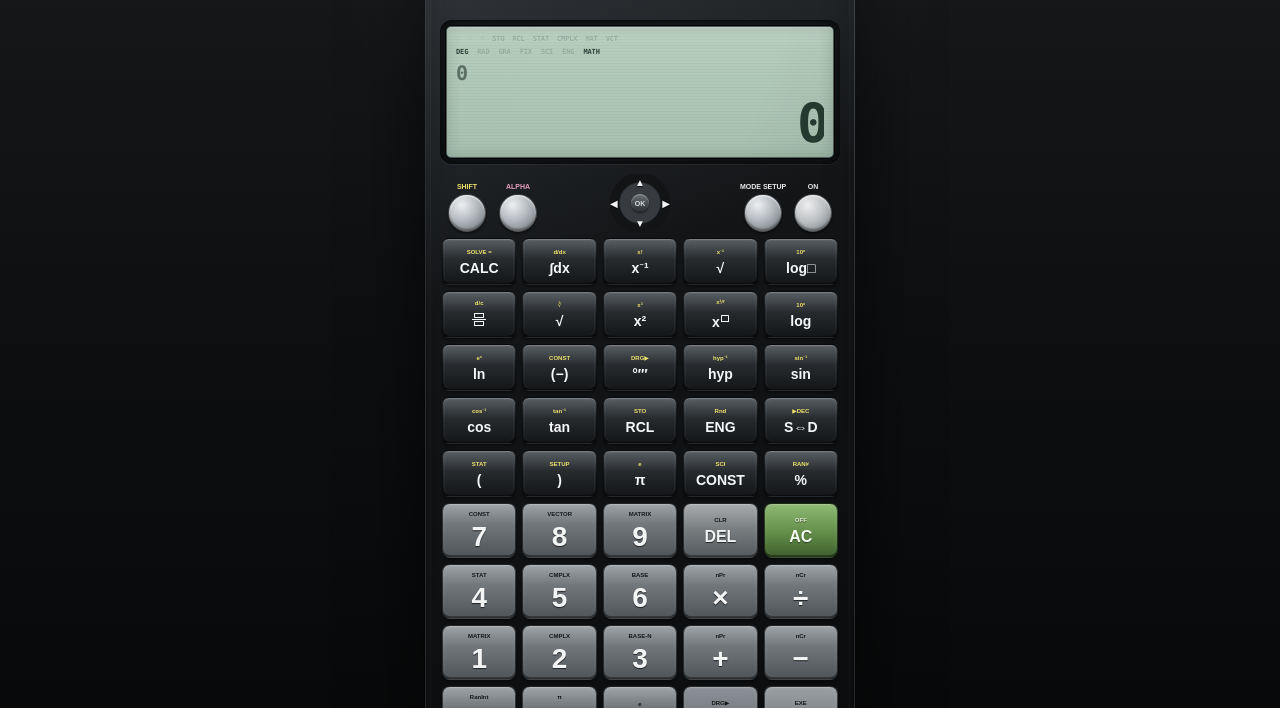
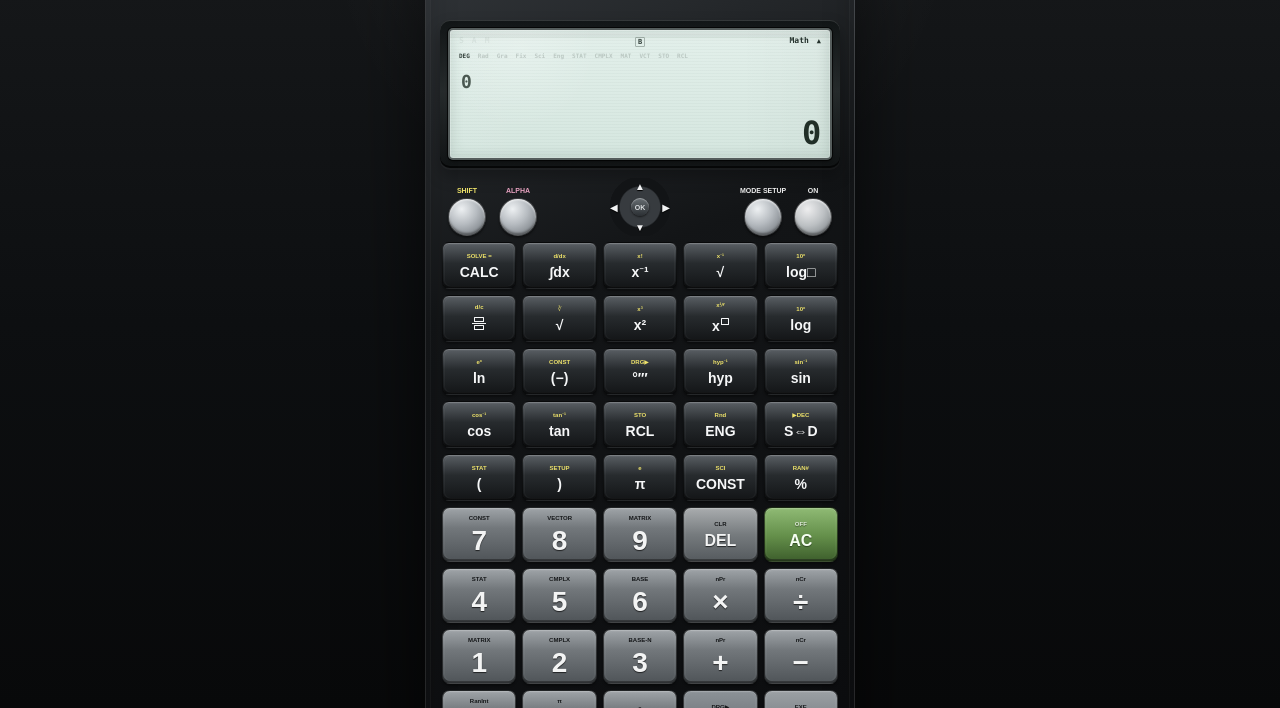
Before and after one commit to Diaa-Wael/Calq, a website built with Vite: page index.html in a window 1280 px wide. Shown: the part 92-800 px from the top of the page. Built offline with nearby package versions, Linux system fonts and the light colour scheme.

Commit message:
feat: update calculator model name and enhance LCD display styling

```diff
--- a/index.html
+++ b/index.html
@@ -15,7 +15,7 @@
         <header class="top-brand">
           <div class="wordmark-wrap">
             <div class="wordmark">CALQ</div>
-            <div class="model-name">fx-991ES PLUS</div>
+            <div class="model-name">fx-570ES PLUS</div>
             <div class="natural">NATURAL-V.P.A.M.</div>
           </div>
           <div class="top-right">
@@ -28,28 +28,38 @@
 
         <section class="display-frame" aria-label="Calculator display">
           <div class="screen" id="screen" tabindex="0" aria-live="polite">
-            <div class="lcd-indicator-row" aria-hidden="true">
-              <span id="shift-indicator">S</span>
-              <span id="alpha-indicator">A</span>
-              <span id="memory-indicator">M</span>
-              <span id="sto-indicator">STO</span>
-              <span id="rcl-indicator">RCL</span>
+            <div class="lcd-header" aria-hidden="true">
+              <div class="lcd-header-left">
+                <span id="shift-indicator">S</span>
+                <span id="alpha-indicator">A</span>
+                <span id="memory-indicator">M</span>
+              </div>
+              <div class="lcd-header-center"><span class="lcd-mode-glyph">B</span></div>
+              <div class="lcd-header-right">
+                <span id="math-indicator" class="lcd-active">Math</span>
+                <span class="lcd-triangle">▲</span>
+              </div>
+            </div>
+
+            <div class="lcd-status-line" aria-hidden="true">
+              <span id="angle-indicator" class="lcd-active">Deg</span>
+              <span id="rad-indicator">Rad</span>
+              <span id="grad-indicator">Gra</span>
+              <span id="fix-indicator">Fix</span>
+              <span id="sci-indicator">Sci</span>
+              <span id="eng-indicator">Eng</span>
               <span id="stat-indicator">STAT</span>
               <span id="cmplx-indicator">CMPLX</span>
               <span id="mat-indicator">MAT</span>
               <span id="vct-indicator">VCT</span>
+              <span id="sto-indicator">STO</span>
+              <span id="rcl-indicator">RCL</span>
             </div>
-            <div class="lcd-mode-row" aria-hidden="true">
-              <span id="angle-indicator" class="lcd-active">DEG</span>
-              <span id="rad-indicator">RAD</span>
-              <span id="grad-indicator">GRA</span>
-              <span id="fix-indicator">FIX</span>
-              <span id="sci-indicator">SCI</span>
-              <span id="eng-indicator">ENG</span>
-              <span id="math-indicator" class="lcd-active">Math</span>
+
+            <div class="lcd-math-area">
+              <div class="screen-expression" id="expression">0</div>
+              <div class="screen-result" id="display">0</div>
             </div>
-            <div class="screen-expression" id="expression">0</div>
-            <div class="screen-result" id="display">0</div>
           </div>
         </section>
 
--- a/src/style.css
+++ b/src/style.css
@@ -642,3 +642,216 @@ button {
   .screen-expression { min-height: 25px; font-size: 12px; }
   .screen-result { font-size: clamp(25px, 9.2vw, 39px); }
 }
+
+/* -------------------------------------------------------------------------
+   Final ES-PLUS-inspired LCD treatment
+   Keep CALQ as the project mark; the visual language follows the classic
+   natural textbook / dot-matrix calculator display.
+   ------------------------------------------------------------------------- */
+:root {
+  --lcd-paper: #e3f0eb;
+  --lcd-paper-low: #d5e6df;
+  --lcd-ink: #18251f;
+  --lcd-muted: rgba(24, 37, 31, .36);
+  --lcd-shell: #282d2e;
+}
+
+.display-frame {
+  padding: 8px;
+  border-radius: 10px;
+  background: linear-gradient(180deg, #121617 0%, #272c2d 48%, #111415 100%);
+  box-shadow:
+    inset 0 1px 0 rgba(255,255,255,.14),
+    inset 0 -2px 0 rgba(0,0,0,.65),
+    0 2px 0 rgba(255,255,255,.035),
+    0 8px 16px rgba(0,0,0,.28);
+}
+
+.screen {
+  min-height: 124px;
+  position: relative;
+  overflow: hidden;
+  border: 2px solid #555d5c;
+  border-radius: 5px;
+  padding: 7px 9px 8px;
+  background:
+    linear-gradient(180deg, rgba(255,255,255,.17) 0%, rgba(255,255,255,0) 12%),
+    repeating-linear-gradient(0deg, rgba(20,42,33,.028) 0 1px, transparent 1px 3px),
+    linear-gradient(180deg, var(--lcd-paper) 0%, var(--lcd-paper-low) 100%);
+  box-shadow:
+    inset 0 0 0 1px rgba(255,255,255,.22),
+    inset 0 0 14px rgba(24,52,40,.17),
+    0 0 0 1px rgba(0,0,0,.74),
+    0 2px 3px rgba(0,0,0,.38);
+  color: var(--lcd-ink);
+  font-family: "Lucida Console", "Courier New", monospace;
+}
+
+.screen::before {
+  content: '';
+  position: absolute;
+  inset: 0;
+  pointer-events: none;
+  background:
+    radial-gradient(circle at 18% 16%, rgba(255,255,255,.18), transparent 24%),
+    linear-gradient(90deg, rgba(255,255,255,.035), transparent 22%, transparent 76%, rgba(0,0,0,.025));
+}
+
+.screen::after {
+  content: '';
+  position: absolute;
+  left: 0;
+  right: 0;
+  bottom: 0;
+  height: 8px;
+  pointer-events: none;
+  background: linear-gradient(180deg, transparent, rgba(33,55,45,.055));
+}
+
+.lcd-header,
+.lcd-status-line,
+.lcd-math-area {
+  position: relative;
+  z-index: 2;
+}
+
+.lcd-header {
+  display: grid;
+  grid-template-columns: 1fr auto 1fr;
+  align-items: start;
+  min-height: 14px;
+  font-size: 8px;
+  line-height: 1;
+  color: rgba(20,33,27,.28);
+  font-weight: 900;
+}
+
+.lcd-header-left,
+.lcd-header-right {
+  display: flex;
+  align-items: center;
+  gap: 8px;
+}
+
+.lcd-header-right { justify-content: flex-end; }
+
+.lcd-header-center {
+  justify-self: center;
+  min-width: 11px;
+  text-align: center;
+}
+
+.lcd-mode-glyph {
+  display: inline-block;
+  min-width: 9px;
+  padding: 1px 2px 0;
+  border: 1px solid rgba(20,33,27,.28);
+  border-radius: 1px;
+  font-size: 7px;
+  line-height: 7px;
+  color: rgba(20,33,27,.85);
+}
+
+.lcd-header-right #math-indicator,
+.lcd-header-right .lcd-triangle {
+  color: rgba(20,33,27,.92);
+}
+
+.lcd-triangle {
+  font-size: 7px;
+  line-height: 1;
+}
+
+.lcd-status-line {
+  display: flex;
+  align-items: baseline;
+  gap: 8px;
+  min-height: 10px;
+  margin-top: 2px;
+  overflow: hidden;
+  white-space: nowrap;
+  font-size: 6px;
+  line-height: 1;
+  color: rgba(20,33,27,.18);
+  font-weight: 900;
+  text-transform: none;
+}
+
+.lcd-status-line span {
+  flex: 0 0 auto;
+}
+
+.lcd-status-line .lcd-active {
+  color: rgba(20,33,27,.84);
+}
+
+.lcd-math-area {
+  display: grid;
+  grid-template-rows: minmax(0, 1fr) auto;
+  min-height: 86px;
+  margin-top: 1px;
+}
+
+.screen-expression {
+  min-height: 0;
+  overflow: hidden;
+  white-space: nowrap;
+  text-overflow: clip;
+  text-align: left;
+  padding: 5px 2px 0;
+  font-family: "Lucida Console", "Courier New", monospace;
+  font-size: clamp(14px, 3.3vw, 18px);
+  line-height: 1.2;
+  letter-spacing: -.025em;
+  font-weight: 700;
+  color: rgba(21,35,28,.74);
+  text-rendering: geometricPrecision;
+}
+
+.screen-result {
+  min-height: 27px;
+  overflow: hidden;
+  white-space: nowrap;
+  text-overflow: clip;
+  text-align: right;
+  padding: 0 1px 1px 2px;
+  font-family: "Lucida Console", "Courier New", monospace;
+  font-size: clamp(21px, 6vw, 32px);
+  line-height: 1;
+  letter-spacing: -.04em;
+  font-weight: 700;
+  color: rgba(18,32,25,.93);
+  text-shadow: 0 .5px 0 rgba(255,255,255,.15);
+}
+
+.powered-off .screen {
+  background: linear-gradient(180deg, #b5c0ba, #a7b3ad);
+}
+
+.powered-off .screen::before,
+.powered-off .screen::after { opacity: .35; }
+
+.powered-off .screen-expression,
+.powered-off .screen-result,
+.powered-off .lcd-header,
+.powered-off .lcd-status-line { color: rgba(26,36,31,.35); }
+
+@media (max-width: 430px) {
+  .display-frame { padding: 5px; }
+  .screen { min-height: 0; height: 100%; padding: 6px 7px 7px; }
+  .lcd-header { min-height: 12px; font-size: 7px; }
+  .lcd-header-left, .lcd-header-right { gap: 5px; }
+  .lcd-status-line { gap: 5px; font-size: 5px; }
+  .lcd-math-area { min-height: 0; height: calc(100% - 23px); }
+  .screen-expression { padding-top: 4px; font-size: clamp(12px, 3.5vw, 16px); }
+  .screen-result { min-height: 24px; font-size: clamp(19px, 6vw, 29px); }
+}
+
+@media (max-width: 360px) {
+  .screen { padding: 5px 6px 6px; }
+  .lcd-header { font-size: 6px; }
+  .lcd-header-left, .lcd-header-right { gap: 4px; }
+  .lcd-status-line { gap: 4px; font-size: 4.5px; }
+  .screen-expression { font-size: 11px; }
+  .screen-result { font-size: 18px; }
+}
```
Also changed, not shown: 2 other files.
